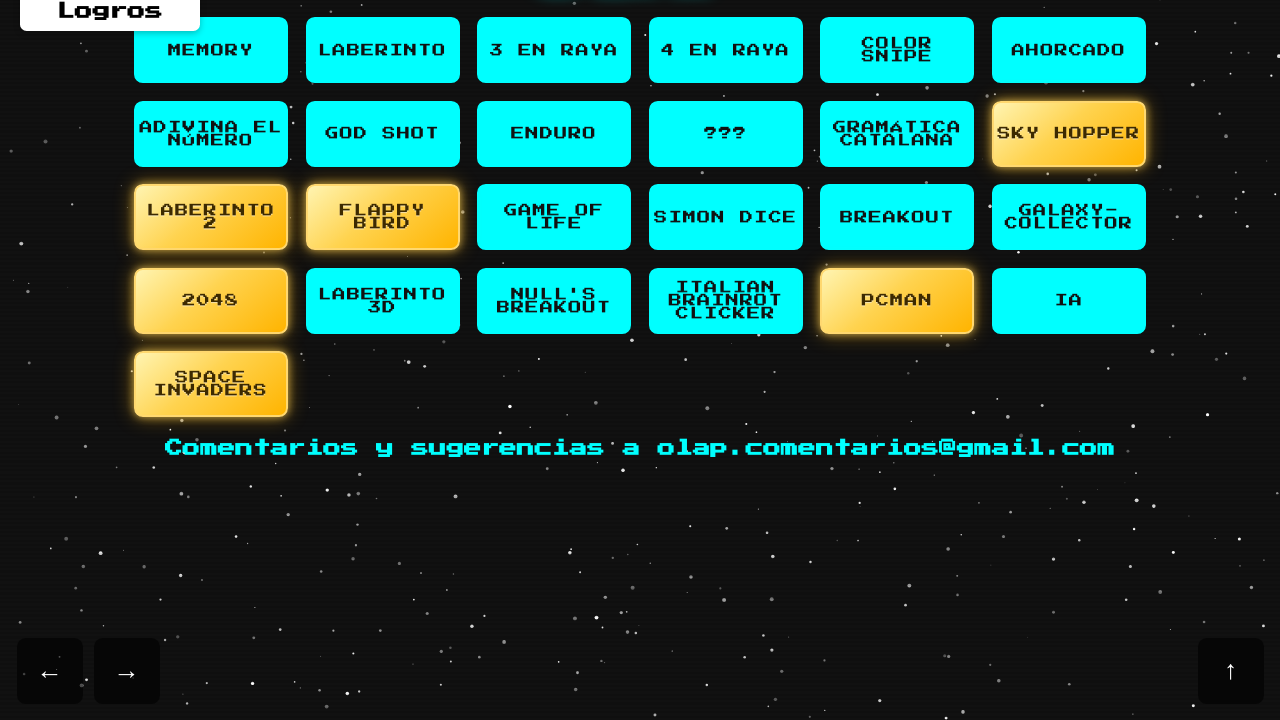
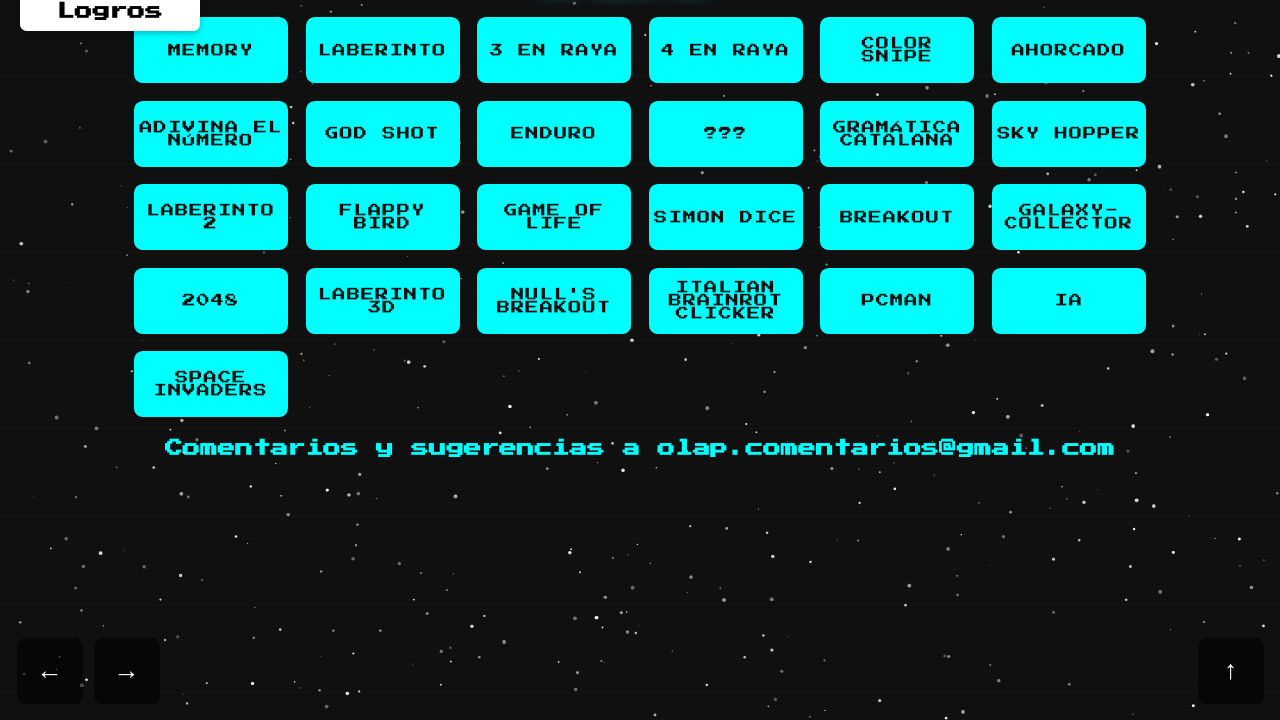
Before and after one commit to MarcUrquizu/Games, a plain HTML site: page index.html in a window 1280 px wide. Shown: the part 80-800 px from the top of the page. Drawn offline with Linux system fonts and the light colour scheme; no server answers.

Commit message:
Actualizar resaltado de juegos con logros en index

```diff
--- a/index.html
+++ b/index.html
@@ -290,20 +290,20 @@
     <a class="btn" href="enduro.html">Enduro</a>
     <a class="btn" href="Laberintocursor.html">???</a>
     <a class="btn" href="catala.html">Gramática catalana</a>
-    <a class="btn achievement-btn" href="skyhooper.html">Sky hopper</a>
-    <a class="btn achievement-btn" href="laberinto2.html">Laberinto 2</a>
-    <a class="btn achievement-btn" href="flsppybird.html">Flappy Bird</a>
+    <a class="btn" href="skyhooper.html" data-achievement-key="msi_medal_skyhooper_1500">Sky hopper</a>
+    <a class="btn" href="laberinto2.html" data-achievement-key="msi_medal_laberinto2_10">Laberinto 2</a>
+    <a class="btn" href="flsppybird.html" data-achievement-key="msi_medal_flappy_50">Flappy Bird</a>
     <a class="btn" href="conway.html">Game of Life</a>
     <a class="btn" href="simondice.html">Simon Dice</a>
     <a class="btn" href="pingpong.html">Breakout</a>
     <a class="btn" href="asteroides.html">Galaxy-collector</a>
-    <a class="btn achievement-btn" href="2058.html">2048</a>
+    <a class="btn" href="2058.html" data-achievement-key="msi_medal_2048">2048</a>
     <a class="btn" href="laberinto-3D/index.html">Laberinto 3D</a>
     <a class="btn" href="brakeautnulls.html">Null's Breakout</a>
     <a class="btn" href="clicker.html">Italian brainrot clicker</a>
-    <a class="btn achievement-btn" href="pcman.html">Pcman</a>
+    <a class="btn" href="pcman.html" data-achievement-key="msi_medal_pacman_level10">Pcman</a>
     <a class="btn" href="ia.html">IA</a>
-    <a class="btn achievement-btn" href="space.html">Space Invaders</a>
+    <a class="btn" href="space.html" data-achievement-key="msi_medal_hardcore">Space Invaders</a>
   </div>
 
   <header><h4>Comentarios y sugerencias a olap.comentarios@gmail.com</h4></header>
@@ -357,6 +357,26 @@
   <script>
     /* ===== Contador de visitas ===== */
     fetch("https://api.countapi.xyz/hit/olap.es/visits").catch(() => {});
+  </script>
+
+  <script>
+    /* ===== Resaltar juegos con logro desbloqueado ===== */
+    function syncAchievementButtons() {
+      const achievementButtons = document.querySelectorAll('.btn[data-achievement-key]');
+      achievementButtons.forEach((button) => {
+        const achievementKey = button.dataset.achievementKey;
+        const isUnlocked = achievementKey && localStorage.getItem(achievementKey) === '1';
+        button.classList.toggle('achievement-btn', Boolean(isUnlocked));
+      });
+    }
+
+    if (document.readyState === 'loading') {
+      document.addEventListener('DOMContentLoaded', syncAchievementButtons);
+    } else {
+      syncAchievementButtons();
+    }
+    window.addEventListener('pageshow', syncAchievementButtons);
+    window.addEventListener('storage', syncAchievementButtons);
   </script>
 
   <script>
```
